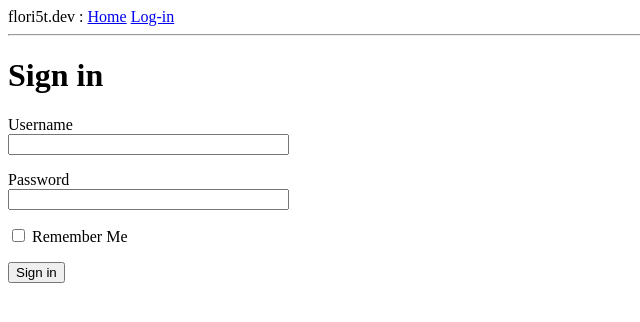
After one commit to flori993/flask-megatutorial, a Flask app: page /login in a window 1280 px wide. The commit adds this page. Shown: the top 322 px of the page, without its empty margins (0-640 px from the left). Run offline with Flask 3, Linux system fonts and the light colour scheme.

Commit message:
Chapter three! # Introdution to Flask-WTF extension which is a wrapper for forms with security features (like one against CRSF) # Made a class for configurations which may contain app configuration and other subclasses for any other configuration (if necessary) # User login form renders with some validation rules and feedback ! Although the app is very simple and doesn't have _yet_ the infrastructure to log in users, there's a temporary message that confirms the reception of user form on the server side

```diff
--- a/app/__init__.py
+++ b/app/__init__.py
@@ -1,5 +1,7 @@
 from flask import Flask
+from .config import Config # for uncertain reason the interpreter cannot find the file, so using a relative import
 
 app = Flask(__name__) # app here is the actual Flask application instance
+app.config.from_object(Config)
 
 from app import routes
--- /dev/null
+++ b/app/config.py
@@ -0,0 +1,4 @@
+import os
+
+class Config:
+    SECRET_KEY = os.environ.get('SECRET_KEY') or 'you-will-never-ever-guess'
--- /dev/null
+++ b/app/forms.py
@@ -0,0 +1,9 @@
+from flask_wtf import FlaskForm
+from wtforms import StringField, PasswordField, BooleanField, SubmitField
+from wtforms.validators import DataRequired
+
+class LoginForm(FlaskForm):
+    username = StringField('Username', validators=[DataRequired()])
+    password = PasswordField('Password', validators=[DataRequired()])
+    remember_me = BooleanField('Remember Me')
+    submit = SubmitField('Sign in')
--- a/app/routes.py
+++ b/app/routes.py
@@ -1,5 +1,6 @@
-from flask import render_template
+from flask import render_template, flash, redirect
 from app import app
+from app.forms import LoginForm
 
 @app.route("/")
 @app.route("/index")
@@ -20,3 +21,13 @@ def index():
         }
     ]
     return render_template('index.html', title='Home', user=user, posts=posts)
+
+@app.route('/login', methods=["GET", "POST"]) # "methods" argument in the route decorator, this tells Flask that this view function accepts GET and POST requests, overriding the default, which is to accept only GET requests
+def login():
+    form = LoginForm()
+    if form.validate_on_submit():
+        flash('Login requested for user {}, remember_me={}'.format(
+            form.username.data, form.remember_me.data))
+        return redirect(url_for('index'))
+
+    return render_template('login.html', title = "Sign in", form=form)
--- a/app/templates/base.html
+++ b/app/templates/base.html
@@ -8,8 +8,24 @@
         {% endif %}
     </head>
     <body>
-        <div>flori5t.dev : <a href="/index">Home</a></div>
+        <div>
+            flori5t.dev :
+            <a href="{{ url_for('index') }}">Home</a>
+            <a href="{{ url_for('login') }}">Log-in</a>
+
+        </div>
         <hr>
+
+        {% with messages = get_flashed_messages() %}
+        {% if messages %}
+        <ul>
+            {% for message in messages %}
+            <li>{{ message }}</li>
+            {% endfor %}
+        </ul>
+        {% endif %}
+        {% endwith %}
+
         {% block content%}{% endblock %}
     </body>
 </html>
--- /dev/null
+++ b/app/templates/login.html
@@ -0,0 +1,25 @@
+{% extends "base.html" %}
+
+{% block content %}
+    <h1>Sign in</h1>
+    <form action="" method="post" novalidate> <!--When the action is set to an empty string the form is submitted to the URL that is currently in the address bar, which is the URL that rendered the form on the page.
+                                                Novalidate is a flag that tells web browser to not apply validation to the fields in this form, which effectively leaves this task to the Flask application running in the server. -->
+    {{ form.hidden_tag() }} <!-- This argument generates a hidden field that includes a token that is used to protect the form against CSRF attacks, so as long as SECRET_KEY variable defined in the Flask configuration - Flask-WTF does the rest. -->
+    <p>
+        {{ form.username.label }}<br>
+        {{ form.username(size=32) }}<br>
+        {% for error in form.username.errors %} <!-- render some feedback to user if something's wrong -->
+        <span style="color: red;">[{{ error }}]</span>
+        {% endfor %}
+    </p>
+    <p>
+        {{ form.password.label }}<br>
+        {{ form .password(size=32) }}<br>
+        {% for error in form.password.errors %} <!-- render some feedback to user if something's wrong -->
+        <span style="color: red;">[{{ error }}]</span>
+        {% endfor %}
+    </p>
+    <p>{{ form.remember_me() }} {{ form.remember_me.label }}</p>
+    <p>{{ form.submit() }}</p>
+    </form>
+{% endblock %}
```
